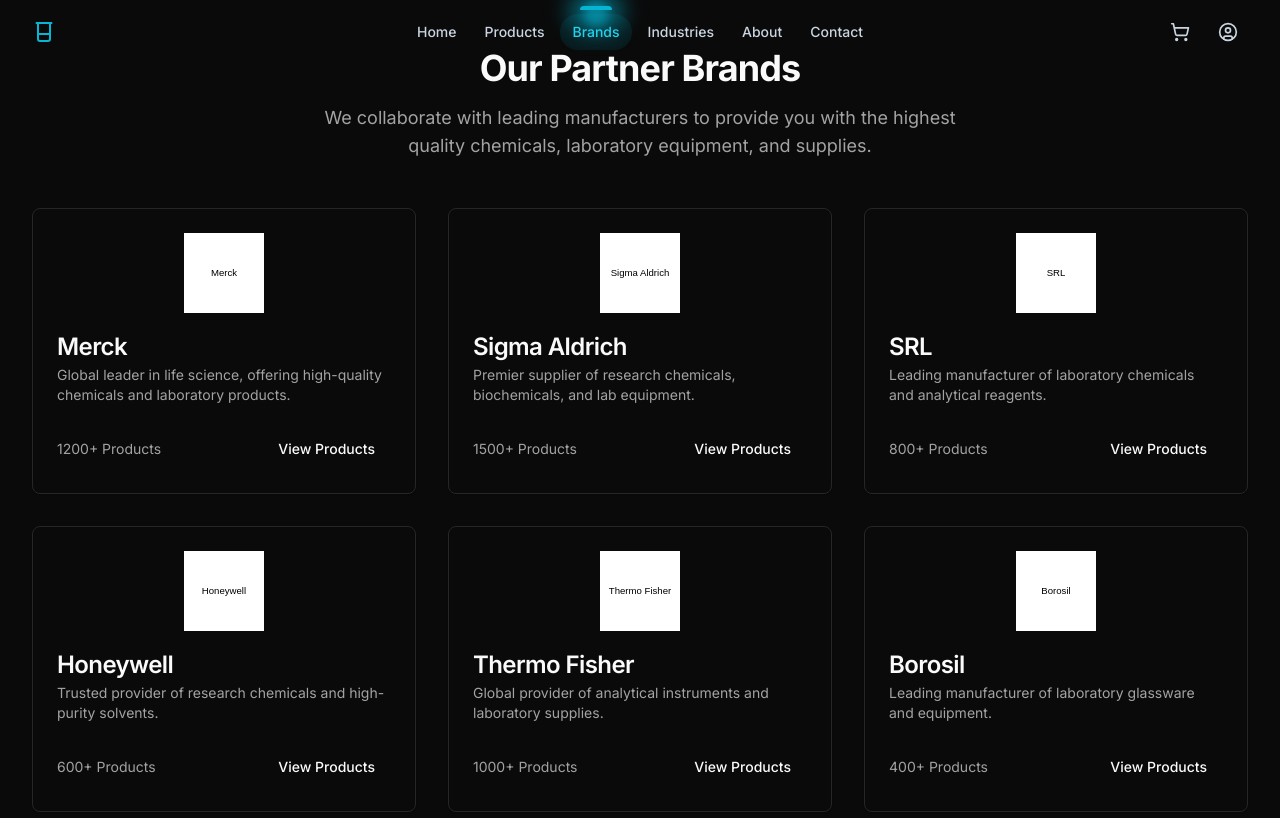
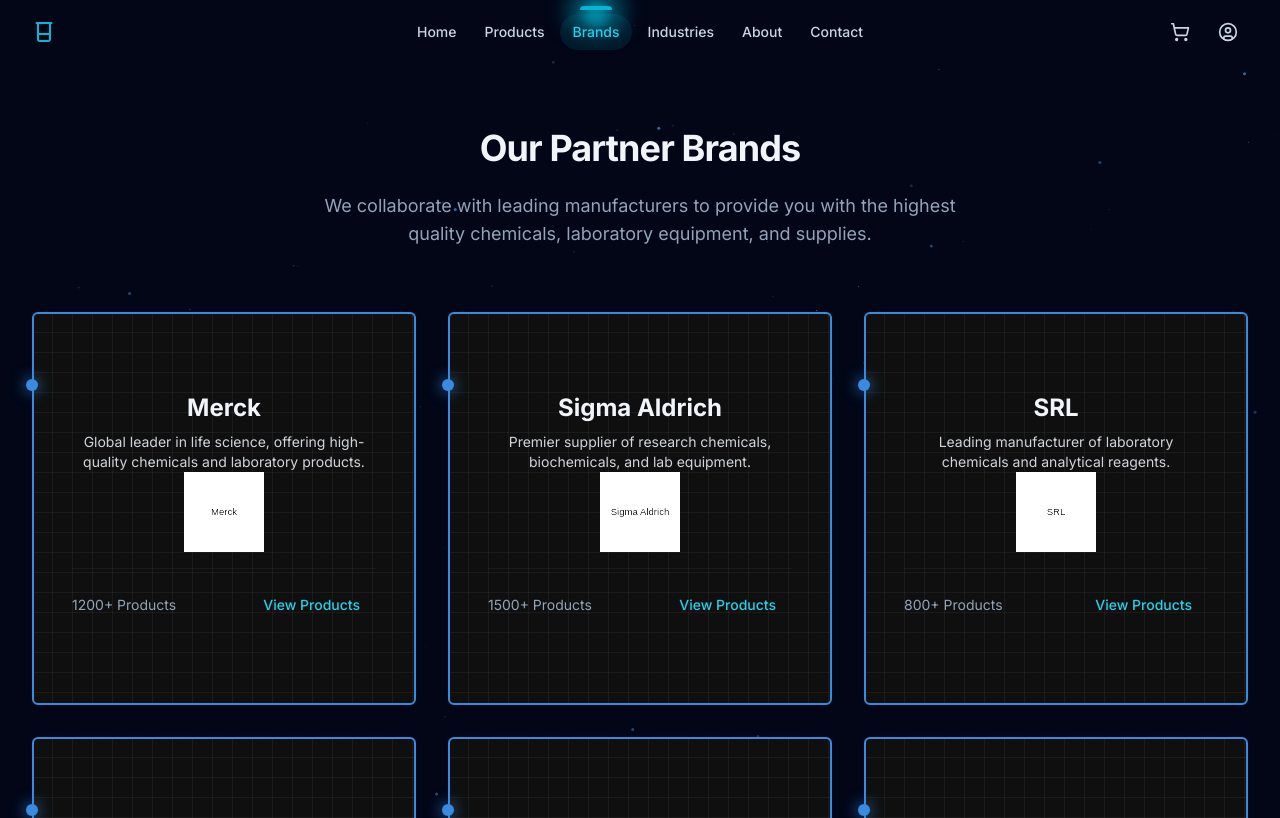
Before and after one commit to webdevchemlab/chemlab, a Next.js app: page /brands in a window 1280 px wide. Shown: the top 818 px of the page. Built offline with nearby package versions, Linux system fonts and the light colour scheme.

Commit message:
style: Improved brands page spacing and layout

```diff
--- a/app/brands/page.tsx
+++ b/app/brands/page.tsx
@@ -1,10 +1,11 @@
 "use client"
 
-import { Card, CardContent, CardDescription, CardHeader, CardTitle } from "@/components/ui/card"
 import { Button } from "@/components/ui/button"
 import Image from "next/image"
 import Link from "next/link"
 import { motion } from "framer-motion"
+import { Particles } from "@/components/ui/particles"
+import { GridBackground } from "@/components/ui/glowing-card"
 
 // Mock data - replace with actual data from your backend
 const brands = [
@@ -54,12 +55,19 @@ const brands = [
 
 export default function BrandsPage() {
   return (
-    <div className="min-h-screen bg-background py-12">
-      <div className="container mx-auto px-4 sm:px-6 lg:px-8">
+    <div className="relative min-h-screen bg-slate-950 py-12 overflow-hidden">
+      <Particles
+        className="absolute inset-0 z-0"
+        quantity={100}
+        ease={100}
+        color="#60A5FA"
+        size={0.5}
+      />
+      <div className="container relative z-10 mx-auto px-4 sm:px-6 lg:px-8 pt-20">
         {/* Header */}
-        <div className="mb-12 text-center">
-          <h1 className="text-4xl font-bold tracking-tight text-foreground">Our Partner Brands</h1>
-          <p className="mt-4 text-lg text-muted-foreground max-w-2xl mx-auto">
+        <div className="mb-16 text-center">
+          <h1 className="text-4xl font-bold tracking-tight text-slate-100 mb-6">Our Partner Brands</h1>
+          <p className="mt-4 text-lg text-slate-400 max-w-2xl mx-auto">
             We collaborate with leading manufacturers to provide you with the highest quality chemicals, laboratory equipment, and supplies.
           </p>
         </div>
@@ -74,29 +82,30 @@ export default function BrandsPage() {
               viewport={{ once: true }}
               transition={{ duration: 0.5 }}
             >
-              <Link href={`/brands/${brand.id}`}>
-                <Card className="h-full hover:shadow-lg transition-shadow">
-                  <CardHeader>
+              <Link href={`/brands/${brand.id}`} className="block h-full">
+                <GridBackground
+                  title={brand.name}
+                  description={brand.description}
+                  showAvailability={false}
+                  className="h-full group hover:scale-[1.02] transition-all duration-300"
+                >
                   <div className="h-20 relative mb-4">
                     <Image
                       src={brand.logo}
                       alt={brand.name}
                       fill
-                        className="object-contain"
+                      className="object-contain brightness-125"
                     />
                   </div>
-                    <CardTitle>{brand.name}</CardTitle>
-                    <CardDescription>{brand.description}</CardDescription>
-                  </CardHeader>
-                  <CardContent>
-                    <div className="flex justify-between items-center">
-                      <span className="text-sm text-muted-foreground">
+                  <div className="flex justify-between items-center mt-4 pt-4 border-t border-slate-800/50">
+                    <span className="text-sm text-slate-400">
                       {brand.productCount}+ Products
                     </span>
-                      <Button variant="ghost">View Products</Button>
+                    <Button variant="ghost" className="text-cyan-400 hover:text-cyan-300 hover:bg-cyan-950/30">
+                      View Products
+                    </Button>
                   </div>
-                  </CardContent>
-                </Card>
+                </GridBackground>
               </Link>
             </motion.div>
           ))}
--- a/components/brands/brand-details.tsx
+++ b/components/brands/brand-details.tsx
@@ -11,6 +11,7 @@ import {
   CardTitle,
 } from "@/components/ui/card"
 import { Tabs, TabsContent, TabsList, TabsTrigger } from "@/components/ui/tabs"
+import { Particles } from "@/components/ui/particles"
 
 interface BrandDetailsProps {
   brand: Brand
@@ -18,22 +19,30 @@ interface BrandDetailsProps {
 
 export function BrandDetails({ brand }: BrandDetailsProps) {
   return (
-    <div className="container mx-auto px-4 py-8">
-      <Card className="mb-8">
+    <div className="relative min-h-screen bg-slate-950 overflow-hidden">
+      <Particles
+        className="absolute inset-0 z-0"
+        quantity={75}
+        ease={70}
+        color="#60A5FA"
+        size={0.3}
+      />
+      <div className="container relative z-10 mx-auto px-4 py-8">
+        <Card className="mb-8 bg-slate-900/50 backdrop-blur-sm border-slate-800/50">
           <CardHeader className="flex flex-row items-center gap-4">
             <div className="relative h-20 w-20">
               <Image
                 src={brand.logo}
                 alt={brand.name}
                 fill
-              className="object-contain"
+                className="object-contain brightness-125"
               />
             </div>
             <div>
-            <CardTitle className="text-2xl">{brand.name}</CardTitle>
-            <CardDescription className="mt-2">{brand.description}</CardDescription>
+              <CardTitle className="text-2xl text-slate-100">{brand.name}</CardTitle>
+              <CardDescription className="mt-2 text-slate-400">{brand.description}</CardDescription>
             </div>
-          <Button className="ml-auto" asChild>
+            <Button className="ml-auto bg-cyan-500 hover:bg-cyan-600 text-slate-950" asChild>
               <a href={brand.website} target="_blank" rel="noopener noreferrer">
                 Visit Website
               </a>
@@ -42,30 +51,30 @@ export function BrandDetails({ brand }: BrandDetailsProps) {
         </Card>
 
         <Tabs defaultValue="overview" className="space-y-4">
-        <TabsList>
-          <TabsTrigger value="overview">Overview</TabsTrigger>
-          <TabsTrigger value="products">Products</TabsTrigger>
-          <TabsTrigger value="categories">Categories</TabsTrigger>
+          <TabsList className="bg-slate-900/50 border-slate-800/50">
+            <TabsTrigger value="overview" className="data-[state=active]:bg-cyan-500 data-[state=active]:text-slate-950">Overview</TabsTrigger>
+            <TabsTrigger value="products" className="data-[state=active]:bg-cyan-500 data-[state=active]:text-slate-950">Products</TabsTrigger>
+            <TabsTrigger value="categories" className="data-[state=active]:bg-cyan-500 data-[state=active]:text-slate-950">Categories</TabsTrigger>
           </TabsList>
 
           <TabsContent value="overview">
-          <Card>
+            <Card className="bg-slate-900/50 backdrop-blur-sm border-slate-800/50">
               <CardHeader>
-              <CardTitle>Company Overview</CardTitle>
+                <CardTitle className="text-slate-100">Company Overview</CardTitle>
               </CardHeader>
               <CardContent className="space-y-4">
                 <div className="grid grid-cols-2 gap-4">
                   <div>
-                  <h4 className="font-medium text-muted-foreground">Founded</h4>
-                  <p>{brand.founded}</p>
+                    <h4 className="font-medium text-slate-400">Founded</h4>
+                    <p className="text-slate-200">{brand.founded}</p>
                   </div>
                   <div>
-                  <h4 className="font-medium text-muted-foreground">Headquarters</h4>
-                  <p>{brand.headquarters}</p>
+                    <h4 className="font-medium text-slate-400">Headquarters</h4>
+                    <p className="text-slate-200">{brand.headquarters}</p>
                   </div>
                   <div>
-                  <h4 className="font-medium text-muted-foreground">Product Count</h4>
-                  <p>{brand.productCount}+ products</p>
+                    <h4 className="font-medium text-slate-400">Product Count</h4>
+                    <p className="text-slate-200">{brand.productCount}+ products</p>
                   </div>
                 </div>
               </CardContent>
@@ -73,13 +82,13 @@ export function BrandDetails({ brand }: BrandDetailsProps) {
           </TabsContent>
 
           <TabsContent value="products">
-          <Card>
+            <Card className="bg-slate-900/50 backdrop-blur-sm border-slate-800/50">
               <CardHeader>
-              <CardTitle>Featured Products</CardTitle>
-              <CardDescription>Browse our selection of {brand.name} products</CardDescription>
+                <CardTitle className="text-slate-100">Featured Products</CardTitle>
+                <CardDescription className="text-slate-400">Browse our selection of {brand.name} products</CardDescription>
               </CardHeader>
               <CardContent>
-              <p className="text-muted-foreground">
+                <p className="text-slate-400">
                   Coming soon: Featured products from {brand.name}
                 </p>
               </CardContent>
@@ -87,17 +96,17 @@ export function BrandDetails({ brand }: BrandDetailsProps) {
           </TabsContent>
 
           <TabsContent value="categories">
-          <Card>
+            <Card className="bg-slate-900/50 backdrop-blur-sm border-slate-800/50">
               <CardHeader>
-              <CardTitle>Product Categories</CardTitle>
-              <CardDescription>Explore products by category</CardDescription>
+                <CardTitle className="text-slate-100">Product Categories</CardTitle>
+                <CardDescription className="text-slate-400">Explore products by category</CardDescription>
               </CardHeader>
               <CardContent>
                 <div className="grid grid-cols-1 md:grid-cols-2 lg:grid-cols-3 gap-4">
                   {brand.categories.map((category) => (
-                  <Card key={category}>
+                    <Card key={category} className="bg-slate-800/50 backdrop-blur-sm border-slate-700/50 hover:bg-slate-800/80 transition-colors">
                       <CardHeader>
-                      <CardTitle className="text-lg">{category}</CardTitle>
+                        <CardTitle className="text-lg text-slate-100">{category}</CardTitle>
                       </CardHeader>
                     </Card>
                   ))}
@@ -107,5 +116,6 @@ export function BrandDetails({ brand }: BrandDetailsProps) {
           </TabsContent>
         </Tabs>
       </div>
+    </div>
   )
 }
--- /dev/null
+++ b/components/ui/glowing-card.tsx
@@ -0,0 +1,67 @@
+"use client"
+
+import * as React from "react"
+import { cn } from "@/lib/utils"
+
+interface GridBackgroundProps {
+  title: string
+  description: string
+  showAvailability?: boolean
+  className?: string
+  children?: React.ReactNode
+}
+
+export function GridBackground({
+  title,
+  description,
+  showAvailability = true,
+  className,
+  children
+}: GridBackgroundProps) {
+  return (
+    <div
+      className={cn(
+        'px-10 py-20 rounded-md relative mx-18 flex items-center justify-center',
+        className
+      )}
+      style={{
+        backgroundColor: 'rgba(15, 15, 15, 1)',
+        backgroundImage: `
+          linear-gradient(rgba(255, 255, 255, 0.05) 1px, transparent 1px),
+          linear-gradient(90deg, rgba(255, 255, 255, 0.05) 1px, transparent 1px)
+        `,
+        backgroundSize: '20px 20px'
+      }}
+    >
+      <div
+        className="w-3 h-3 rounded-full absolute shadow-[0_0_15px] shadow-current z-10 bg-current"
+        style={{
+          animation: `
+            border-follow 6s linear infinite,
+            color-change 6s linear infinite
+          `
+        }}
+      />
+      <div
+        className="absolute inset-0 border-2 rounded-md"
+        style={{
+          animation: 'border-color-change 6s linear infinite'
+        }}
+      />
+
+      <div className="relative z-20 text-center max-w-7xl w-full">
+        <h1 className='text-2xl font-bold text-slate-100'>{title}</h1>
+        {description && (
+          <p className='text-sm mt-2 text-gray-300'>{description}</p>
+        )}
+        {children}
+        {showAvailability && (
+          <div className="available-now text-[#20bb5a] text-sm flex items-center justify-center mt-5">
+            <div className="w-2 h-2 bg-[#20bb5a] rounded-full inline-block mr-2 animate-pulse shadow-[0_0_8px_#20bb5a]" />
+            Call Now
+          </div>
+        )}
+      </div>
+    </div>
+  )
+}
```
Also changed, not shown: app/globals.css (+58 -0 lines), components/ui/glowing-background-stars-card.tsx (added, +158 -0 lines). Lines whose indentation alone changed are shown as unchanged.
